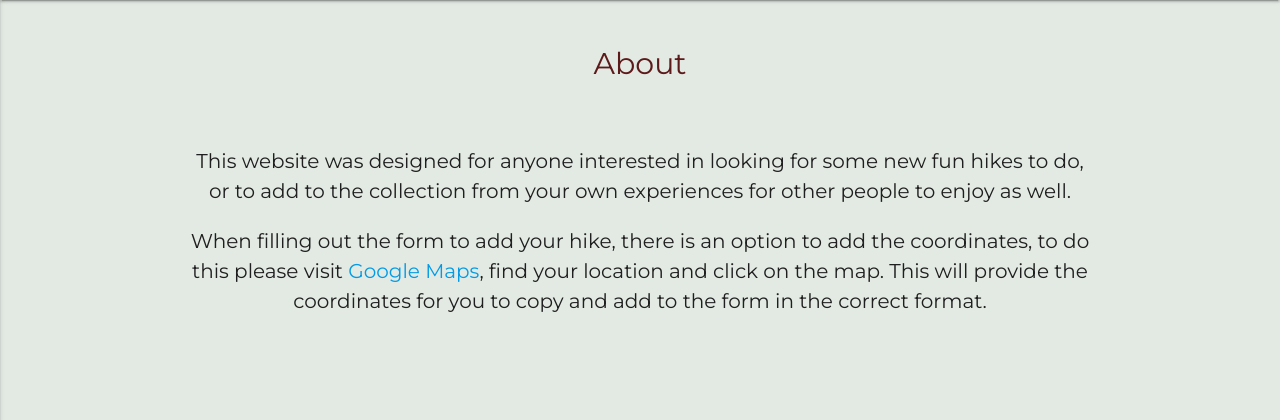
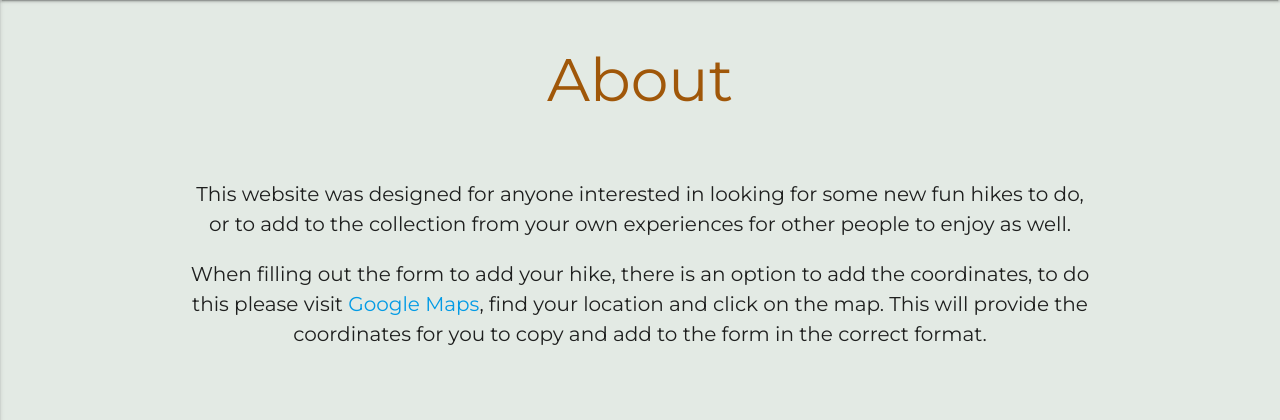
Before and after one commit to JonWil91/Lets-Hike, a Flask app: page /about in a window 1280 px wide. Shown: the part 64-484 px from the top of the page. Run offline with Flask 2, Linux system fonts and the light colour scheme; some libraries are stand-ins or nearby versions.

Commit message:
Made title text and view buttons same colours, added to README

```diff
--- a/static/css/style.css
+++ b/static/css/style.css
@@ -6,8 +6,8 @@ body {
 .title-text {
     text-align: center;
     padding: 20px;
-    color: #5d1a1a;
-    font-size: 2em;
+    color: #a05709;
+    font-size: 4em;
 }
 
  /* Navbar */
@@ -85,11 +85,11 @@ body {
 }
 
 .delete_button:hover {
-    background-color: red;
+    background-color: #f70b0b;
 }
 
 .view_button {
-    background-color: #774c0b;
+    background-color: #a05709;
 }
 
 .view_button:hover {
```
Also changed, not shown: README.md.
